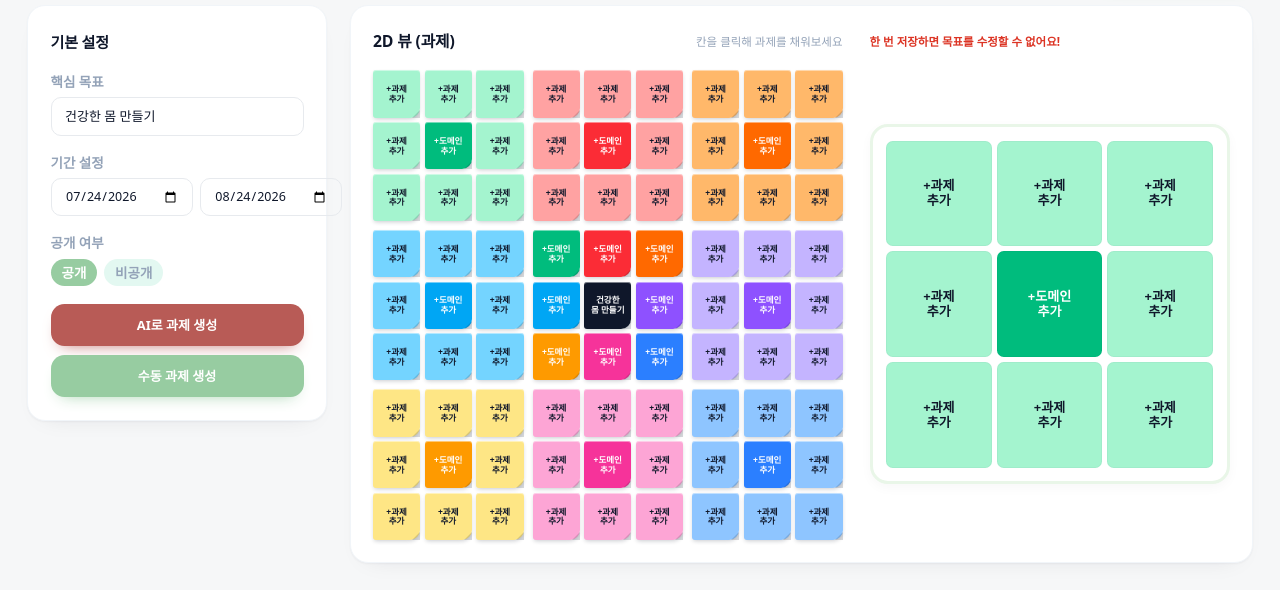
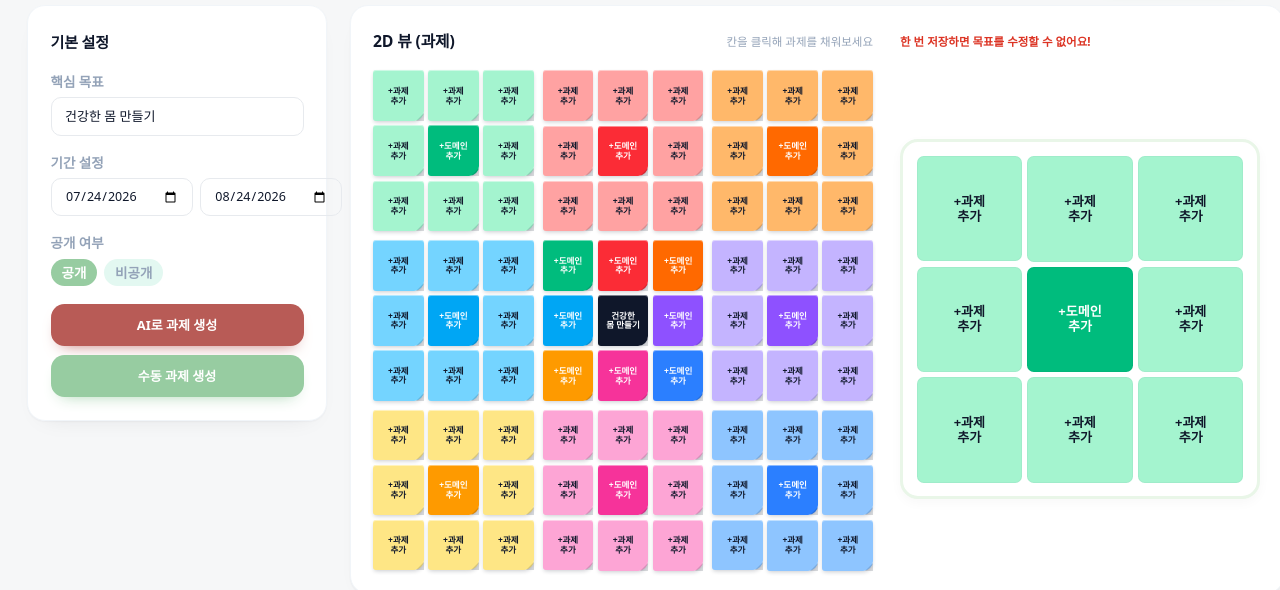
Before and after one commit to sienhs/mandalin, a React (Vite) app in the folder frontend/: page /sheet/create in a window 1280 px wide. Shown: the part 166-756 px from the top of the page. Built offline with nearby package versions, Linux system fonts and the light colour scheme; no server answers.

Commit message:
fix(sheet): 시트 생성 화면 및 시트 상세 화면에서 확대 시 글씨 압축되는 현상 수정

```diff
--- a/frontend/src/components/sheet/SheetGrid.tsx
+++ b/frontend/src/components/sheet/SheetGrid.tsx
@@ -46,7 +46,8 @@ export default function SheetGrid({
       )}
 
       <ul
-        className="mx-auto my-0 grid w-full max-w-[500px] list-none grid-cols-3 gap-2 p-0 self-start"
+        // 폭 고정: w-full 로 두면 컨테이너가 좁아질 때 칸이 눌려 글자가 칸을 넘친다.
+        className="mx-auto my-0 grid w-[500px] list-none grid-cols-3 gap-2 p-0 self-start"
         aria-label="만다라트 9x9 과제 그리드"
       >
         {grid.map((block, b) => (
--- a/frontend/src/pages/SheetCreate.tsx
+++ b/frontend/src/pages/SheetCreate.tsx
@@ -46,10 +46,16 @@ export default function SheetCreate() {
     }
   }
 
+  // min-w: 가로 스크롤이 생겼을 때 오른쪽에 배경 없는 흰 띠가 보이지 않게 한다.
   return (
-    <div className="min-h-screen bg-[#F6F7F8]">
+    <div className="min-h-screen min-w-[1280px] bg-[#F6F7F8]">
       <Header />
-      <main className="mx-auto max-w-[1280px] px-6 pb-[70px] pt-6">
+      {/*
+        폭을 고정한다(반응형 아님) — max-w 로 두면 브라우저를 확대할 때 CSS 뷰포트가 좁아지면서
+        컨테이너가 같이 줄고, 9x9 칸이 눌려 글자와 칸 비율이 깨진다.
+        좁은 창에서는 화면이 줄어드는 대신 가로 스크롤이 생긴다.
+      */}
+      <main className="mx-auto w-[1280px] px-6 pb-[70px] pt-6">
         {/* 헤더: 제목 · 저장/취소 */}
         <header className="mb-[18px] flex items-center justify-between gap-4">
           <h1 className="section-title m-0 text-[20px]">새 만다라트 만들기</h1>
--- a/frontend/src/pages/SheetDetail.tsx
+++ b/frontend/src/pages/SheetDetail.tsx
@@ -30,11 +30,17 @@ export default function SheetDetail({ readOnly = false }: SheetDetailProps) {
   const { sheetId } = useParams()
   const detail = useSheetDetail(Number(sheetId) || 1)
 
+  // min-w: 가로 스크롤이 생겼을 때 오른쪽에 배경 없는 흰 띠가 보이지 않게 한다.
   return (
-    <div className="min-h-screen bg-[#F6F7F8]">
+    <div className="min-h-screen min-w-[1280px] bg-[#F6F7F8]">
       <Header />
 
-      <main className="mx-auto max-w-[1280px] px-6 pb-[70px] pt-6">
+      {/*
+        폭을 고정한다(반응형 아님) — max-w 로 두면 브라우저를 확대할 때 CSS 뷰포트가 좁아지면서
+        컨테이너가 같이 줄고, 9x9 칸이 눌려 글자와 칸 비율이 깨진다.
+        좁은 창에서는 화면이 줄어드는 대신 가로 스크롤이 생긴다.
+      */}
+      <main className="mx-auto w-[1280px] px-6 pb-[70px] pt-6">
         <div className="card p-6">
           <SheetDetailHeader
             sheet={detail.sheet}
--- a/frontend/src/routes/ProtectedRoute.tsx
+++ b/frontend/src/routes/ProtectedRoute.tsx
@@ -3,7 +3,7 @@ import { rememberIntendedPath } from '../auth/redirectTo'
 import { useAuth } from '../contexts/auth'
 
 // true면 비로그인 접근 허용, false면 로그인 사용자만 접근 허용.
-const ALLOW_GUEST_ACCESS = false
+const ALLOW_GUEST_ACCESS = true
 
 /**
  * 인증 복원이 끝날 때까지 기다린 뒤 로그인 사용자만 하위 라우트에 접근시킨다.
--- a/frontend/src/styles/sheet-detail.css
+++ b/frontend/src/styles/sheet-detail.css
@@ -19,8 +19,9 @@
 @layer components {
 
   /* ---------- 머리말 ---------- */
+  /* flex-wrap 을 쓰지 않는다 — 확대하면 달성률·버튼이 아래 줄로 내려가 배치가 흔들린다. */
   .sheet-detail-header {
-    @apply mb-5 flex flex-wrap items-center gap-x-5 gap-y-3;
+    @apply mb-5 flex items-center gap-5;
   }
 
   .sheet-detail-heading {
```
